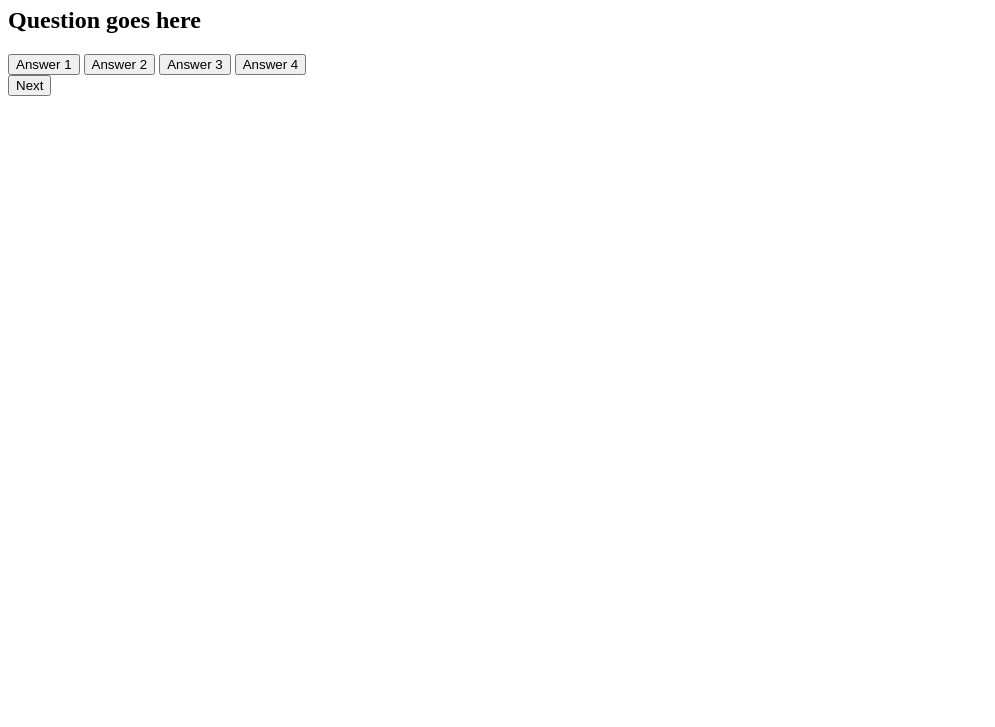
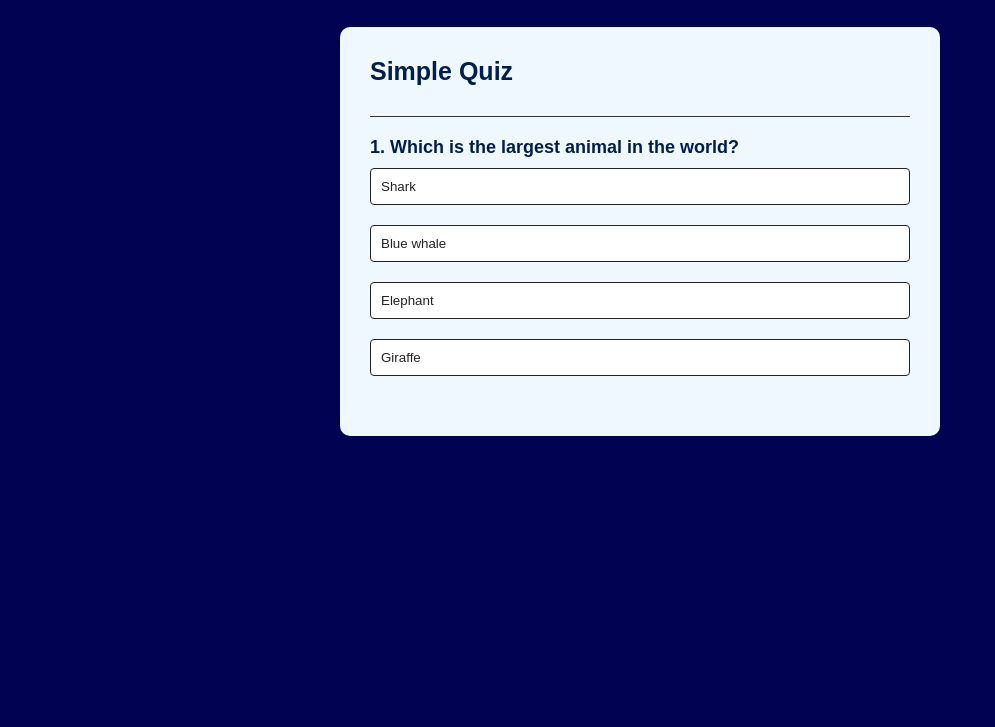
Before and after one commit to Rakibul-Hasan-Konok/JU_Admission_Helpline, a plain HTML site: page templetes/quiz.html in a window 1280 px wide. Shown: the part 73-800 px from the top of the page, without its empty margins (0-995 px from the left). Drawn offline with Linux system fonts and the light colour scheme.

Commit message:
Quiz last

```diff
--- a/templetes/quiz.html
+++ b/templetes/quiz.html
@@ -4,7 +4,7 @@
     <meta charset="UTF-8">
     <meta name="viewport" content="width=device-width, initial-scale=1.0">
     <title>QUIZ</title>
-    <link rel="stylesheet" href="quizstyle.css">
+    <link rel="stylesheet" href="/css/quiz.css">
 
 </head>
 <body>
@@ -23,6 +23,6 @@
     </div>
 
    <!-- <script src="quizscript.js"></script> -->
-   <script type="text/javascript" src="quizscript.js"></script>
+   <script type="text/javascript" src="/JavaScript/quiz.js"></script>
 </body>
 </html>
```
Also changed, not shown: index.html (+1 -1 lines), CSS/quiz.css (line endings or trailing spaces).
